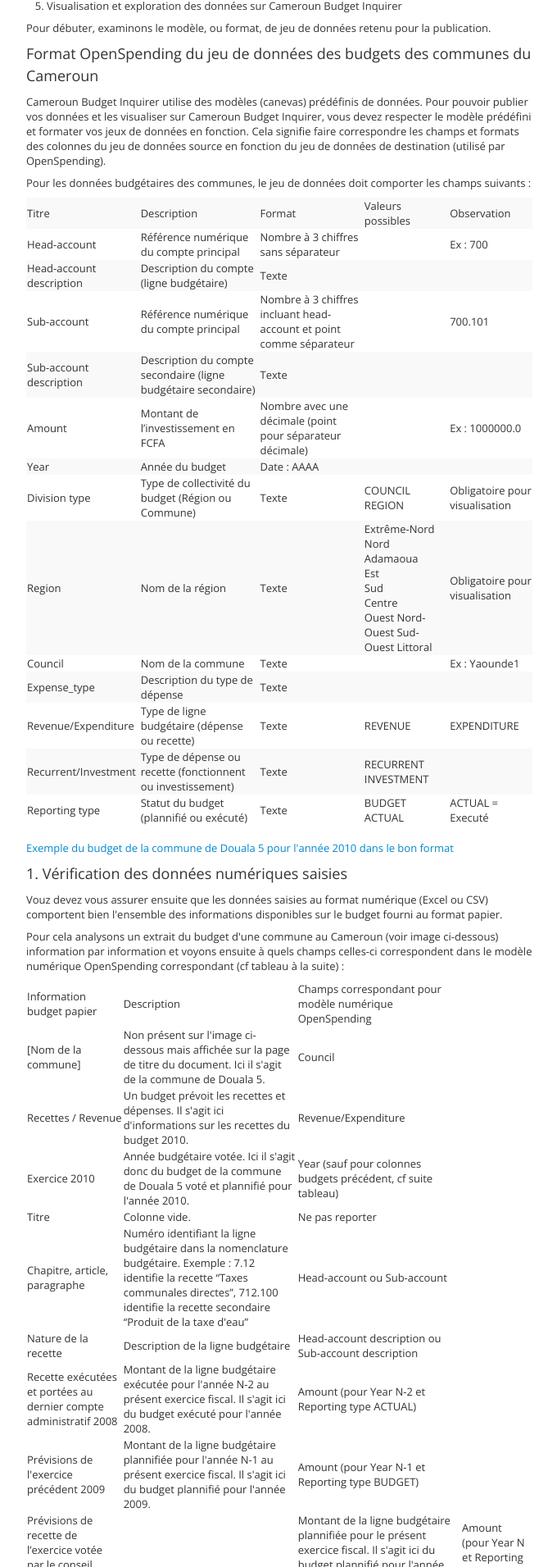
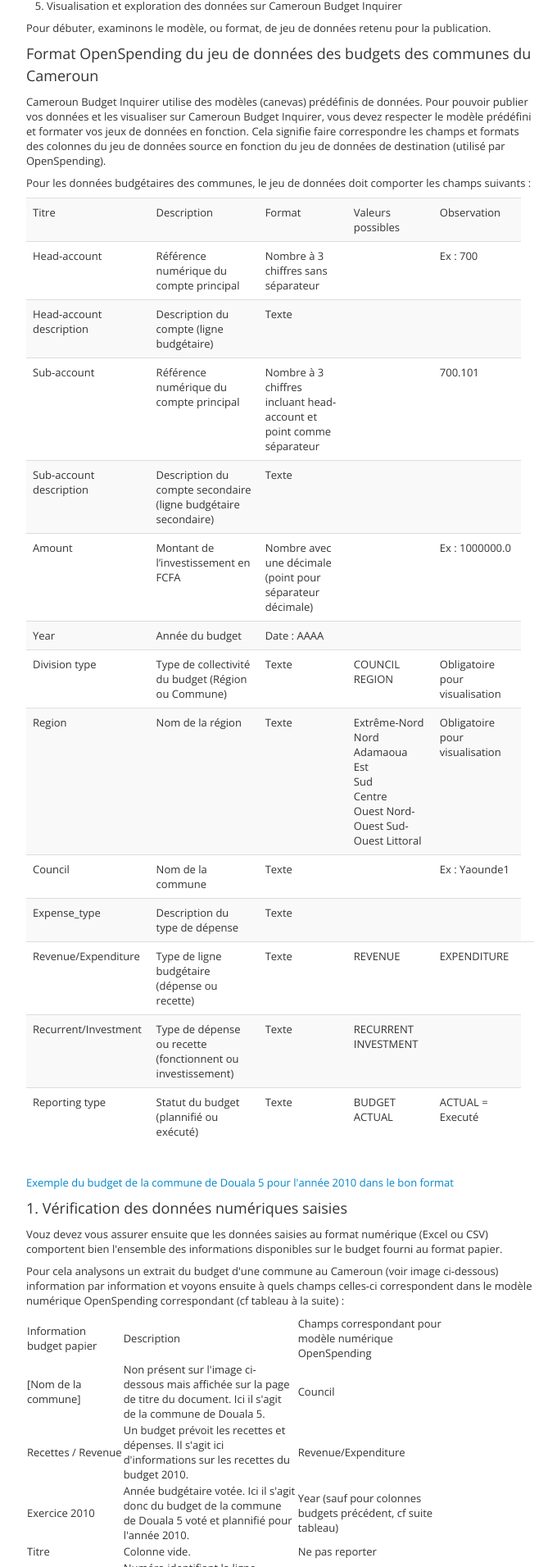
Before and after one commit to openspending/cameroon.openspending.org, a Jekyll site: the page built from fr/contribute_new.html, in a window 1280 px wide. Shown: the part 590-2501 px from the top of the page at 82% size, without its empty margins (138-818 px from the left). Built offline with Jekyll 4.4.1, drawn with Linux system fonts in a browser that asks for light colours; nearby versions of some CDN libraries.

Commit message:
Update contribute_new.html

```diff
--- a/fr/contribute_new.html
+++ b/fr/contribute_new.html
@@ -41,7 +41,7 @@
 
 <p>Pour les données budgétaires des communes, le jeu de données doit comporter les champs suivants :</p>
 
-<table class="table-striped">
+<table class="table table-striped">
 <tr>
 <td>Titre</td>
 <td>Description</td>
```
